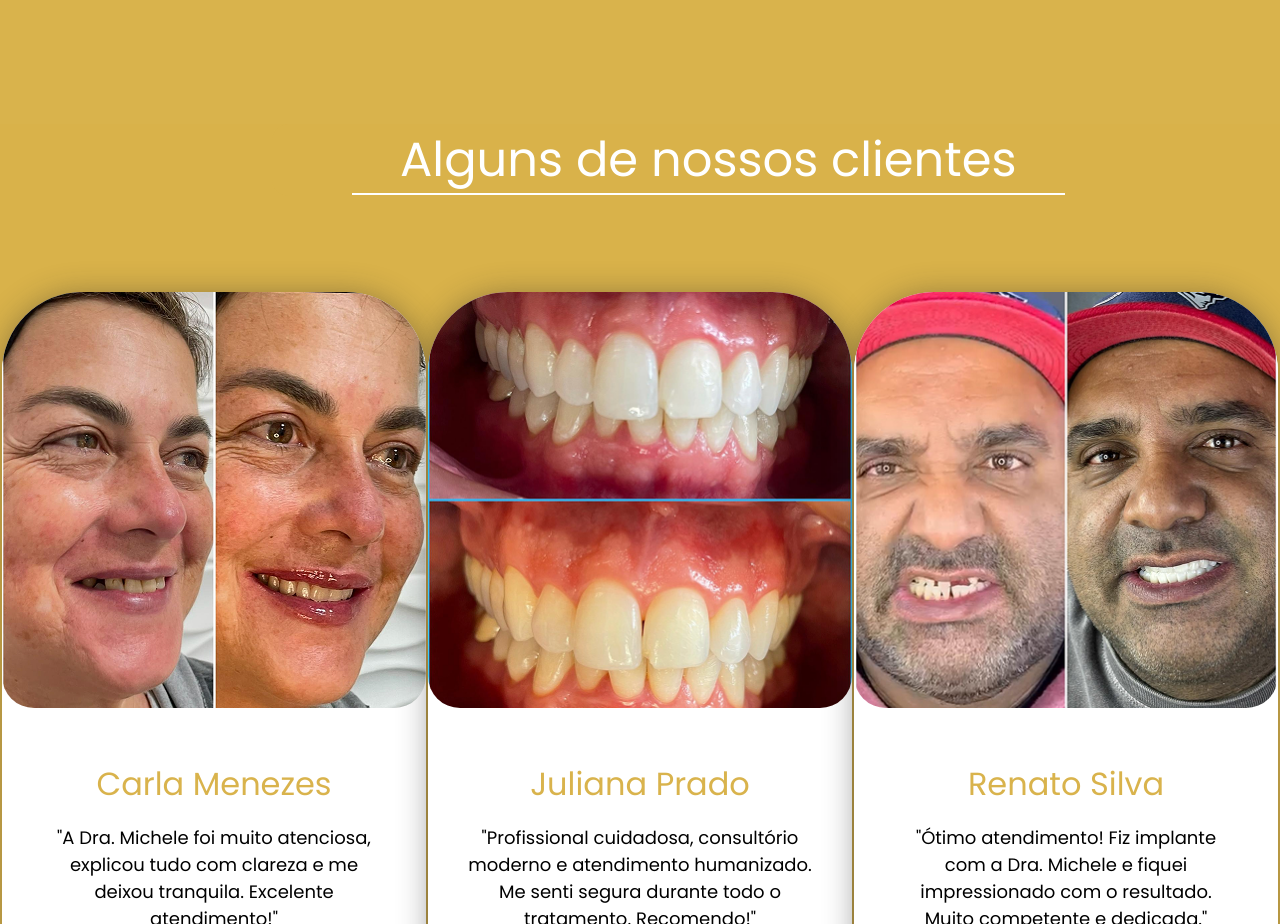
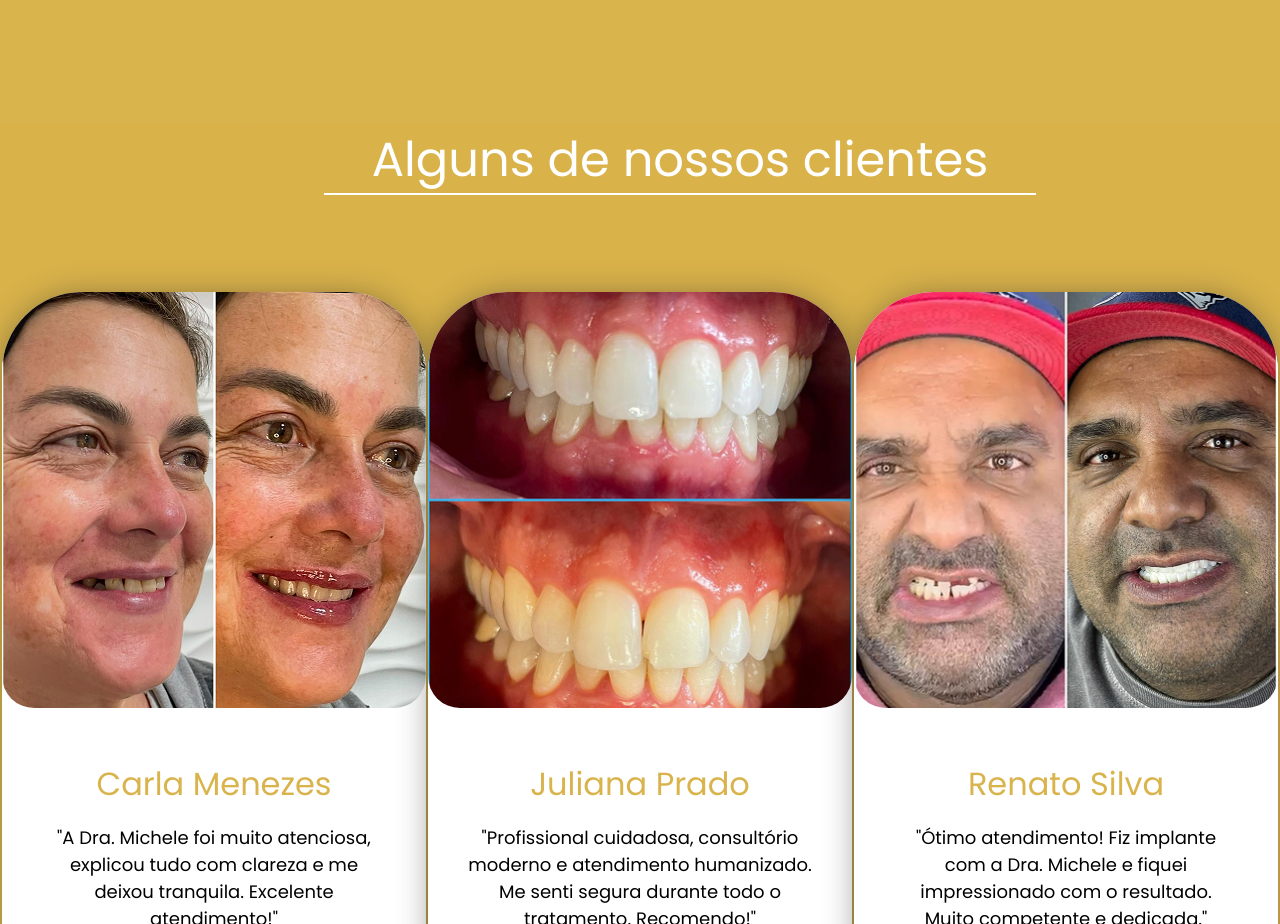
Before and after one commit to Gustavo-Rocha07/Meu-Site-, a plain HTML site: page index.html in a window 1280 px wide. Shown: the part 3820-4744 px from the top of the page. Drawn offline with Linux system fonts and the light colour scheme.

Commit message:
feat:css - fix depoimento-box h1

```diff
--- a/style.css
+++ b/style.css
@@ -286,7 +286,7 @@ nav a:hover {
    color: #fff;
    font-size: 3rem;
    font-weight: 300;
-   margin-left: 17rem;
+   margin: 0 auto;
   }
 
 .underline {
```
